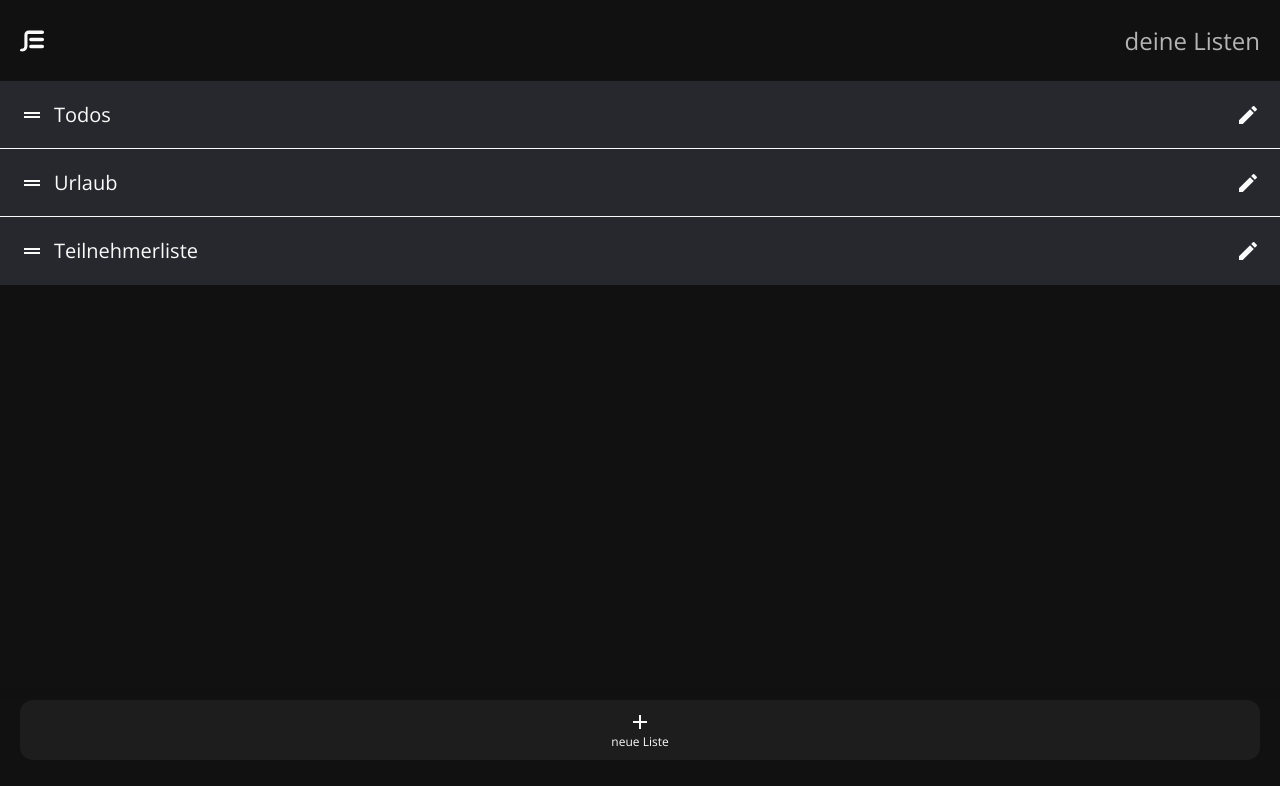
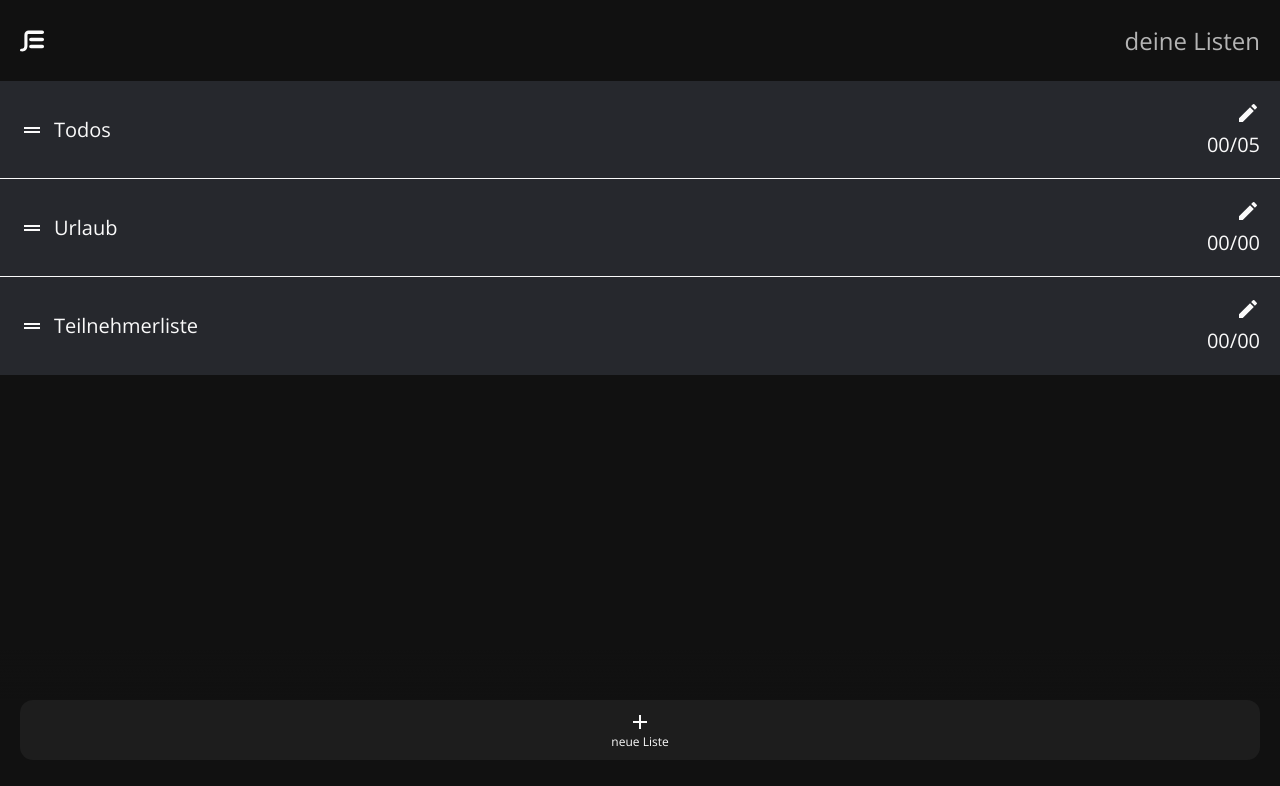
Before and after one commit to philmetscher/capstone-project, a Next.js app: page / in a window 1280 px wide. Shown: the top 786 px of the page. Built offline with nearby package versions, Linux system fonts and the light colour scheme.

Commit message:
add static counter to lists

```diff
--- a/components/lists/Entry.js
+++ b/components/lists/Entry.js
@@ -6,7 +6,14 @@ import { Draggable } from "@hello-pangea/dnd";
 import { PTag } from "../HtmlComponents";
 import { MdOutlineDragHandle, MdEdit } from "react-icons/md"; //Icons
 
-export default function OverviewListEntry({ children, id, index }) {
+export default function OverviewListEntry({ children, id, index, itemCount }) {
+  console.log(itemCount);
+  const countUncompleted =
+    itemCount[0].toString().length > 1 ? itemCount[0] : `0${itemCount[0]}`;
+  const countCompleted =
+    itemCount[1].toString().length > 1 ? itemCount[1] : `0${itemCount[1]}`;
+  const counter = `${countUncompleted}/${countCompleted}`;
+
   return (
     <Draggable draggableId={id} index={index}>
       {(provided) => (
@@ -23,11 +30,14 @@ export default function OverviewListEntry({ children, id, index }) {
               <PTag>{children}</PTag>
             </ListEntryLink>
           </Link>
-          <Link href={"/edit-list/" + id} passHref>
-            <EditAnchor>
-              <MdEdit size="24px" />
-            </EditAnchor>
-          </Link>
+          <GroupEditCount>
+            <Link href={"/edit-list/" + id} passHref>
+              <EditAnchor>
+                <MdEdit size="24px" />
+              </EditAnchor>
+            </Link>
+            <ItemCounter>{counter}</ItemCounter>
+          </GroupEditCount>
         </ListEntry>
       )}
     </Draggable>
@@ -59,8 +69,12 @@ const ListEntryLink = styled.a`
   display: inline-block;
   width: calc(100% - 48px);
 `;
+const GroupEditCount = styled.div`
+  text-align: right;
+`;
 const EditAnchor = styled.a`
   display: inline-block;
   width: 24px;
-  height: 64px;
+  height: 24px;
 `;
+const ItemCounter = styled.p``;
--- a/components/lists/List.js
+++ b/components/lists/List.js
@@ -31,7 +31,12 @@ export default function OverviewList() {
         {(provided) => (
           <List ref={provided.innerRef} {...provided.droppableProps}>
             {lists.map((list, index) => (
-              <DynamicEntry key={list.id} id={list.id} index={index}>
+              <DynamicEntry
+                key={list.id}
+                id={list.id}
+                index={index}
+                itemCount={list.itemCount}
+              >
                 {list.name}
               </DynamicEntry>
             ))}
--- a/lib/db.js
+++ b/lib/db.js
@@ -2,14 +2,17 @@ const exampleLists = [
   {
     id: "TODOS8ji5eb211edbdc30242ac120002",
     name: "Todos",
+    itemCount: [0, 5],
   },
   {
     id: "URLAUBji5eb211edbdc30242ac120002",
     name: "Urlaub",
+    itemCount: [0, 0],
   },
   {
     id: "TEILNEHMERLISTEdbdc30242ac120002",
     name: "Teilnehmerliste",
+    itemCount: [0, 0],
   },
 ];
 const exampleCategories = [
```
